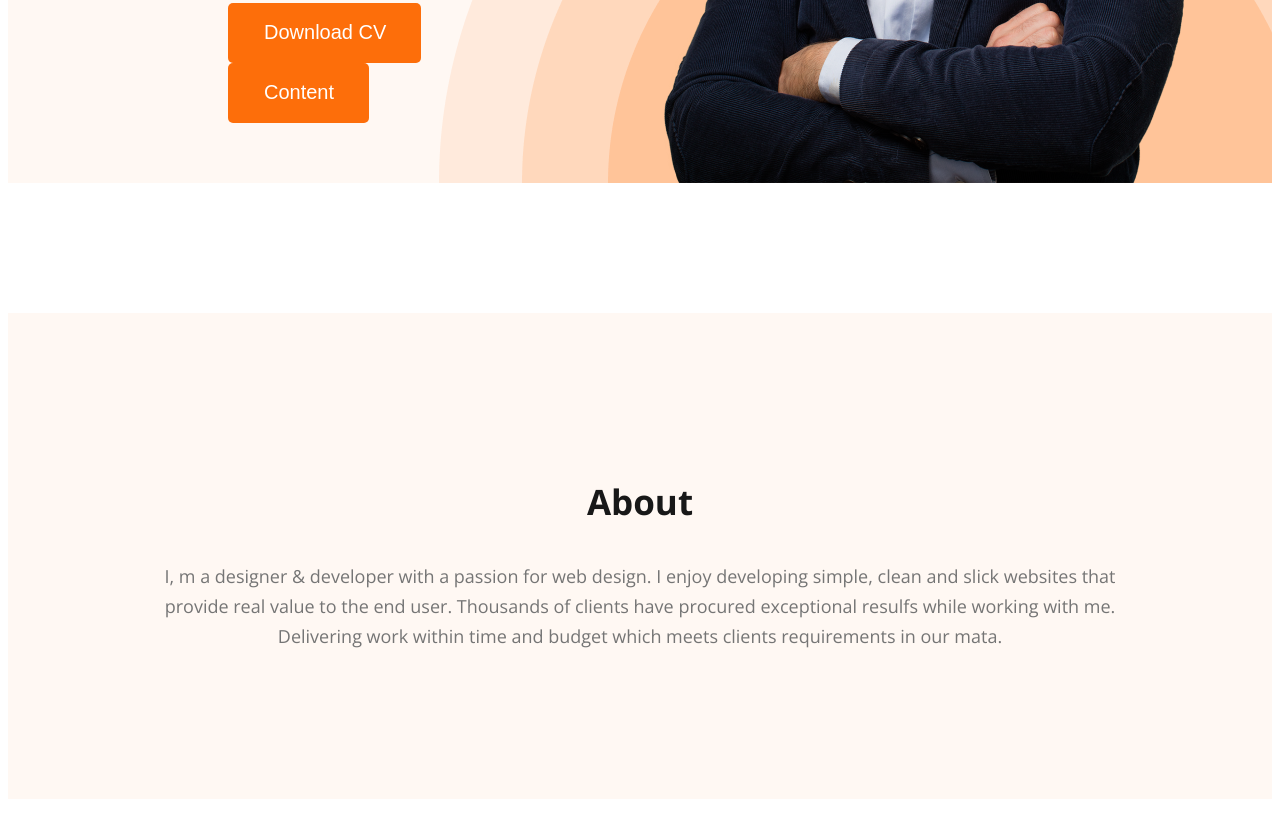
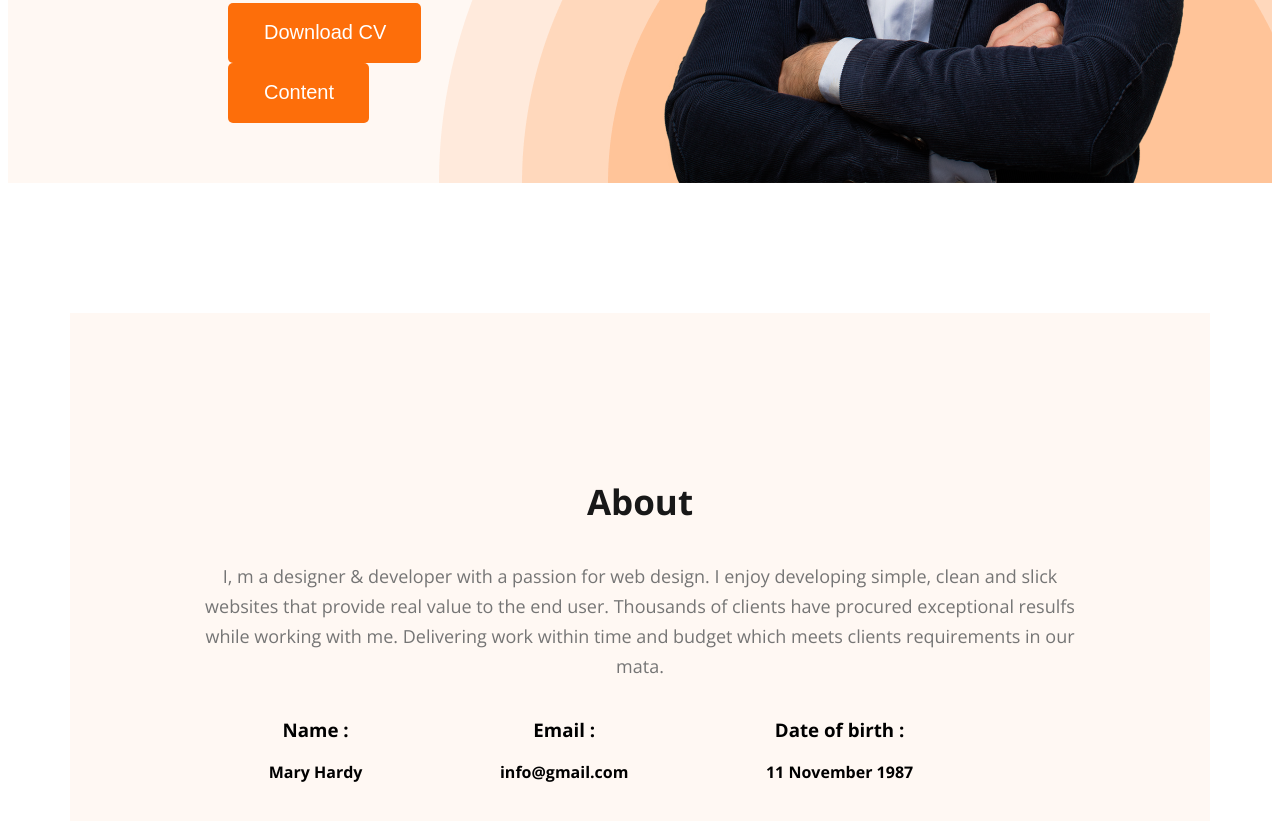
Before and after one commit to digontosikder/portfolio, a plain HTML site: page index.html in a window 1280 px wide. Shown: the part 684-1505 px from the top of the page. Drawn offline with nearby package versions, Linux system fonts and the light colour scheme.

Commit message:
about-info

```diff
--- a/index.html
+++ b/index.html
@@ -38,7 +38,23 @@
             <h3 class="section-title">About</h3>
             <p class="discription">I, m a designer & developer with a passion for web design. I enjoy developing simple, clean and slick websites that provide real value to the end user. Thousands of clients have procured exceptional resulfs while working with me. Delivering work within time and budget which meets clients requirements in our mata.</p>
 
+            <div class="about-info-container">
+                <div class="about-info">
+                    <h3 class="about-title">Name :</h3>
+                    <p class="about-content"> <strong>Mary Hardy</strong></p>
+                </div>
+                <div class="about-info">
+                    <h3 class="about-title">Email :</h3>
+                    <p class="about-content"> <strong> info@gmail.com </strong></p>
+                </div>
+                <div class="about-info">
+                    <h3 class="about-title">Date of birth :</h3>
+                    <p class="about-content"> <strong> 11 November 1987</strong></p>
+                </div>
+            </div>
+
         </section>
+
 
 
     </main>
--- a/portfolio.css/style.css
+++ b/portfolio.css/style.css
@@ -121,3 +121,18 @@ nav ul {
 
     text-align: center;
 }
+main{
+    max-width: 1140px;
+    margin: 0px auto;
+
+}
+.about-info-container{
+    display: flex;
+    justify-content: space-around;
+    width: 782px;
+    height: 60px;
+}
+.about-info{
+    text-align: center;
+
+}
```
